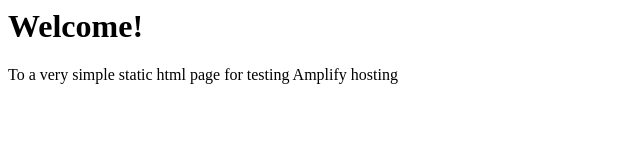
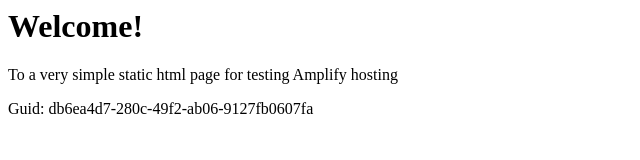
Before and after one commit to aws-aemilia-bom/Github-PR-Commit-Integration-Test-DoNotTouch-Gith-OKSLNVO2-v1-preprod-ap-south-1, a website: page src/index.html in a window 1280 px wide. Shown: the whole page, without its empty margins (0-640 px from the left). Drawn offline with Linux system fonts and the light colour scheme.

Commit message:
commit from integ tests

```diff
--- a/src/index.html
+++ b/src/index.html
@@ -1,3 +1,5 @@
+
+
 <html lang="en">
 
 <head>
@@ -10,6 +12,6 @@
 <body>
     <h1>Welcome!</h1>
     <p>To a very simple static html page for testing Amplify hosting</p>
-</body>
+    <p>Guid: db6ea4d7-280c-49f2-ab06-9127fb0607fa</p></body>
 
 </html>
```
